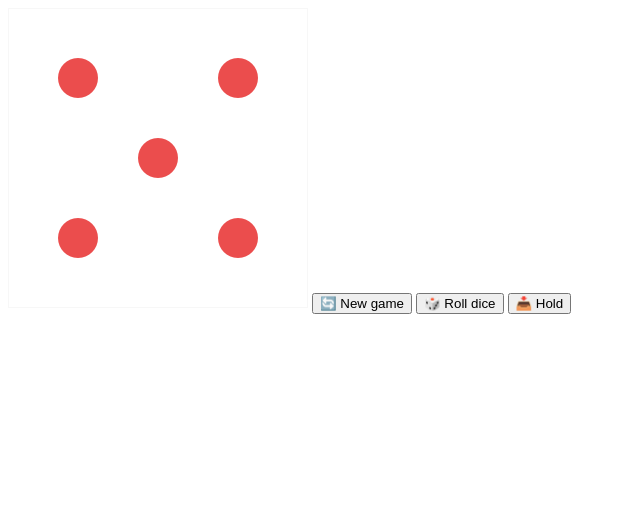
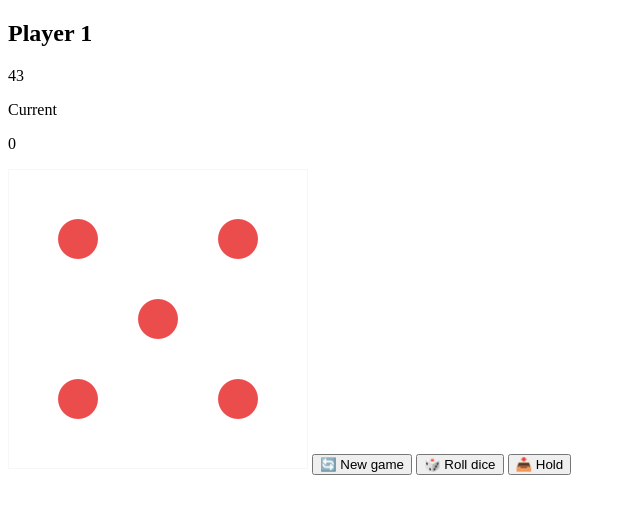
Before and after one commit to thecodedot-zz/javascript, a plain HTML site: page Dice-Game/index.html in a window 1280 px wide. Shown: the whole page, without its empty margins (0-640 px from the left). Drawn offline with Linux system fonts and the light colour scheme.

Commit message:
add player-1 section

```diff
--- a/Dice-Game/index.html
+++ b/Dice-Game/index.html
@@ -10,7 +10,12 @@
 <body>
     <main>
         <section class="player player--0 player--active">
-
+            <h2 class="name" id="name--0">Player 1</h2>
+            <p class="score" id="score--0">43</p>
+            <div class="current">
+                <p class="current-label">Current</p>
+                <p class="current-score" id="current--0">0</p>
+            </div>
         </section>
         <section class="player player--1">
 
```
